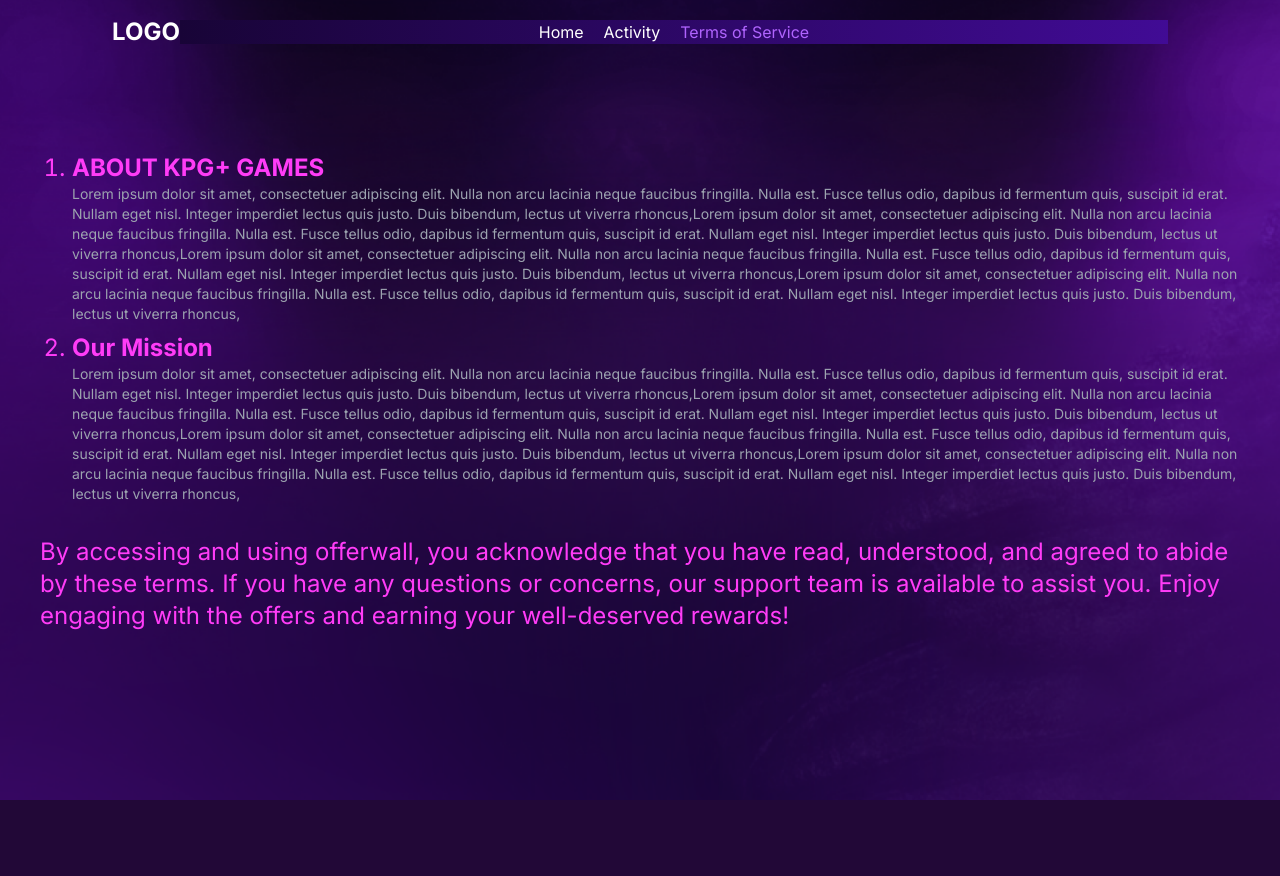
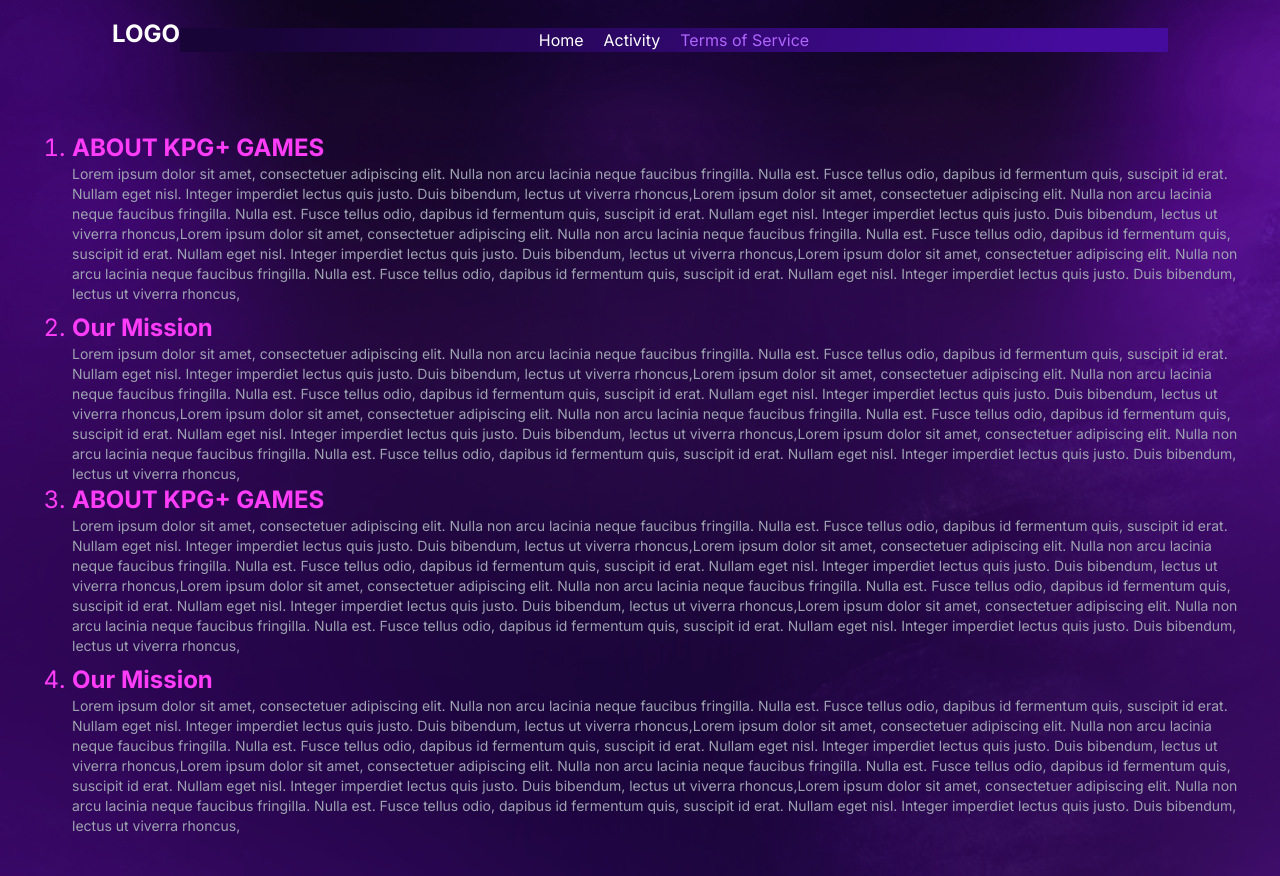
Before and after one commit to YazzerAbdalla/Adhopemedia-survey-app, a Next.js app: page / in a window 1280 px wide. Both pictures are taken after a click on the element "Terms of Service". Before the commit the page ends 800 px from the top, so only its background shows below. Built offline with nearby package versions, Linux system fonts and the light colour scheme.

Commit message:
edit in terms of service add add more space in nav

```diff
--- a/app/(components)/Nav.tsx
+++ b/app/(components)/Nav.tsx
@@ -35,8 +35,11 @@
         } lg:flex lg:items-center lg:w-auto`}
       >
         <div
-          className={`flex flex-col lg:py-0 lg:px-0 font-bold text-lg lg:font-normal lg:text-base py-2 px-4  lg:flex-row  lg:space-x-5 w-full lg:justify-center  bg-gradient-to-r from-[#180437] to-[#410b95] text-white lg:bg-transparent
-        `}
+          className={`flex flex-col lg:py-0 lg:px-0 font-bold text-lg lg:font-normal lg:text-base py-5  px-4 lg:flex-row  lg:space-x-5 mt-3 w-full lg:justify-center text-white lg:bg-transparent`}
+          style={{
+            background:
+              "linear-gradient(110.43deg, #180437 7.89%, #450B9D 89.43%)",
+          }}
         >
           <div
             onClick={() => {
--- a/app/(components)/Pages/Terms.tsx
+++ b/app/(components)/Pages/Terms.tsx
@@ -2,8 +2,8 @@
 
 const Terms = () => {
   return (
-    <section className="content-wrapper page more-page-active z-10  mt-6 ">
-      <div className="more-page flex flex-col row-gap-10 p-10 md:p-10">
+    <section className="content-wrapper page more-page-active z-10  mt-0 ">
+      <div className="more-page flex flex-col row-gap-10 p-5 md:p-10">
         <div className="more-page__device-select"></div>
         <div className="more-page__terms-wrapper">
           <br />
@@ -58,14 +58,56 @@
                   Duis bibendum, lectus ut viverra rhoncus,
                 </p>
               </li>
-              {/* Add other ordered list items */}
-            </ul>
-            <br />
-            By accessing and using offerwall, you acknowledge that you have
-            read, understood, and agreed to abide by these terms. If you have
-            any questions or concerns, our support team is available to assist
-            you. Enjoy engaging with the offers and earning your well-deserved
-            rewards!
+              <li className="mb-2">
+                <strong>ABOUT KPG+ GAMES</strong>{" "}
+                <p className="text-gray-400 text-sm">
+                  Lorem ipsum dolor sit amet, consectetuer adipiscing elit.
+                  Nulla non arcu lacinia neque faucibus fringilla. Nulla est.
+                  Fusce tellus odio, dapibus id fermentum quis, suscipit id
+                  erat. Nullam eget nisl. Integer imperdiet lectus quis justo.
+                  Duis bibendum, lectus ut viverra rhoncus,Lorem ipsum dolor sit
+                  amet, consectetuer adipiscing elit. Nulla non arcu lacinia
+                  neque faucibus fringilla. Nulla est. Fusce tellus odio,
+                  dapibus id fermentum quis, suscipit id erat. Nullam eget nisl.
+                  Integer imperdiet lectus quis justo. Duis bibendum, lectus ut
+                  viverra rhoncus,Lorem ipsum dolor sit amet, consectetuer
+                  adipiscing elit. Nulla non arcu lacinia neque faucibus
+                  fringilla. Nulla est. Fusce tellus odio, dapibus id fermentum
+                  quis, suscipit id erat. Nullam eget nisl. Integer imperdiet
+                  lectus quis justo. Duis bibendum, lectus ut viverra
+                  rhoncus,Lorem ipsum dolor sit amet, consectetuer adipiscing
+                  elit. Nulla non arcu lacinia neque faucibus fringilla. Nulla
+                  est. Fusce tellus odio, dapibus id fermentum quis, suscipit id
+                  erat. Nullam eget nisl. Integer imperdiet lectus quis justo.
+                  Duis bibendum, lectus ut viverra rhoncus,
+                </p>
+              </li>
+              <li>
+                <strong> Our Mission </strong>
+                <p className="text-gray-400 text-sm">
+                  Lorem ipsum dolor sit amet, consectetuer adipiscing elit.
+                  Nulla non arcu lacinia neque faucibus fringilla. Nulla est.
+                  Fusce tellus odio, dapibus id fermentum quis, suscipit id
+                  erat. Nullam eget nisl. Integer imperdiet lectus quis justo.
+                  Duis bibendum, lectus ut viverra rhoncus,Lorem ipsum dolor sit
+                  amet, consectetuer adipiscing elit. Nulla non arcu lacinia
+                  neque faucibus fringilla. Nulla est. Fusce tellus odio,
+                  dapibus id fermentum quis, suscipit id erat. Nullam eget nisl.
+                  Integer imperdiet lectus quis justo. Duis bibendum, lectus ut
+                  viverra rhoncus,Lorem ipsum dolor sit amet, consectetuer
+                  adipiscing elit. Nulla non arcu lacinia neque faucibus
+                  fringilla. Nulla est. Fusce tellus odio, dapibus id fermentum
+                  quis, suscipit id erat. Nullam eget nisl. Integer imperdiet
+                  lectus quis justo. Duis bibendum, lectus ut viverra
+                  rhoncus,Lorem ipsum dolor sit amet, consectetuer adipiscing
+                  elit. Nulla non arcu lacinia neque faucibus fringilla. Nulla
+                  est. Fusce tellus odio, dapibus id fermentum quis, suscipit id
+                  erat. Nullam eget nisl. Integer imperdiet lectus quis justo.
+                  Duis bibendum, lectus ut viverra rhoncus,
+                </p>
+              </li>
+               </ul>
+
           </div>
         </div>
       </div>
```
